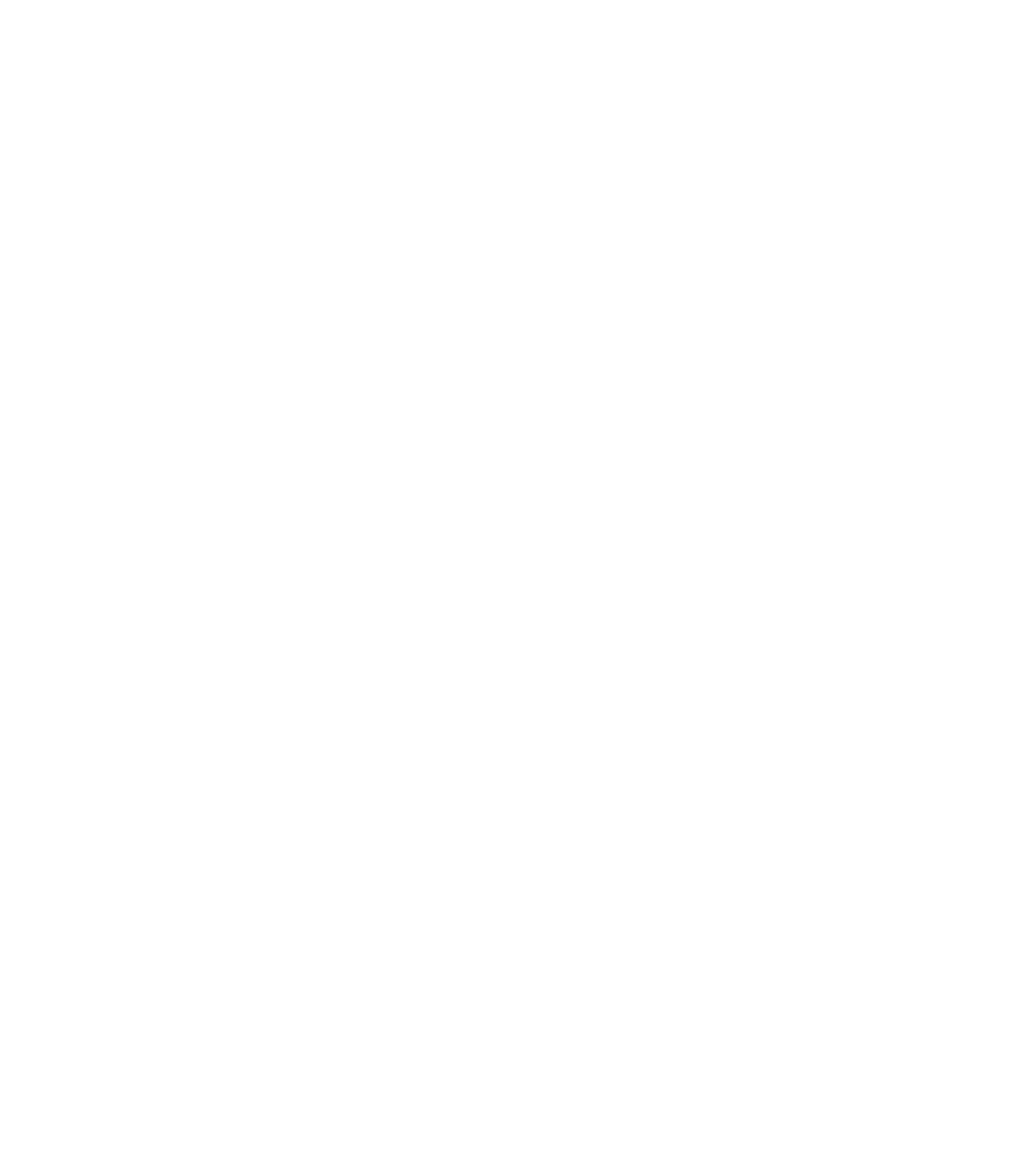
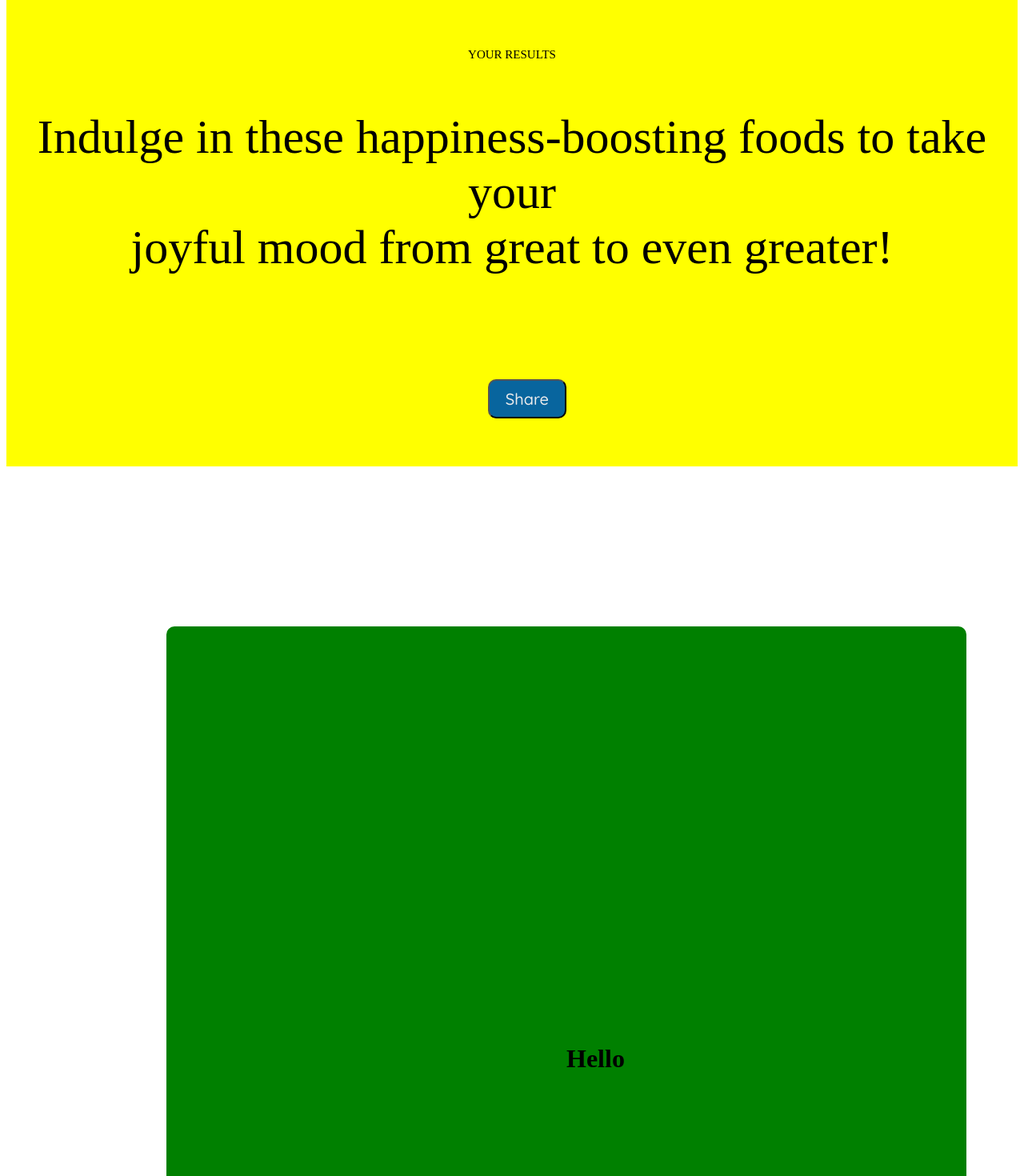
Before and after one commit to ShreeveshKumar/Foody, a React (Create React App) app in the folder foody/: page /Q1/Q2/Q3/Happy in a window 1280 px wide. Before the commit this address had no page. Shown: the part 160-1630 px from the top of the page at 80% size. Before the commit the page ends 800 px from the top, so only its background shows below. Built offline with nearby package versions, Linux system fonts and the light colour scheme.

Commit message:
started_again

```diff
--- a/foody/src/Animatedroute.js
+++ b/foody/src/Animatedroute.js
@@ -4,6 +4,7 @@
 import Q1 from "./Q1";
 import Q2 from "./Q2";
 import Q3 from "./Q3"
+import Happy from "./Happy"
 import {
   Route,
   Routes,
@@ -21,6 +22,7 @@
         <Route exact path="/Q1" element={<Q1 />} />
         <Route exact path="/Q1/Q2" element={<Q2 />} />
         <Route exact path="Q1/Q2/Q3" element={<Q3 />} />
+        <Route exact path="Q1/Q2/Q3/Happy" element={<Happy />} />
       </Routes>
     </AnimatePresence>
   );
--- /dev/null
+++ b/foody/src/Happy.css
@@ -0,0 +1,51 @@
+.happytop{
+    background-color: yellow;
+    padding:30px;
+    padding-top:200px;
+}
+
+.result{
+    font-size: 15px;
+    font-weight: 100;
+    text-align: center;
+}
+
+.resultbody{
+    font-size: 60px;
+    font-weight: 100;
+    text-align: center;
+}
+
+.resultshare{
+  -webkit-border-radius: 10;
+  -moz-border-radius: 10;
+  border-radius: 10px;
+  font-family: Courier New;
+  color: #ebebeb;
+  font-size: 20px;
+  background: #08659e;
+  padding: 10px 20px 10px 20px;
+  text-decoration: none;
+  display: inline-block;
+  position: relative;
+  top: 70%;
+  left: 45%;
+  font-family: 'Quicksand', sans-serif;
+  margin:30px;
+  margin-top:70px;
+
+}
+
+.resultshare:hover {
+  background: #33a7f0;
+  text-decoration: none;
+}
+
+
+.card{
+    padding:500px;
+    background-color: green;
+    margin:200px;
+    border-radius: 10px;
+
+}
--- /dev/null
+++ b/foody/src/Happy.jsx
@@ -0,0 +1,41 @@
+import React from 'react'
+import './Happy.css'
+
+function Happy() {
+  return (
+    <div>
+      <Result />
+      <Card />
+    </div>
+  )
+}
+
+
+function Result() {
+  return (
+    <div className='happytop'>
+      <h2 className='result'>YOUR RESULTS</h2>
+      <h3 className='resultbody'>
+        Indulge in these happiness-boosting foods  to take your  <br />joyful mood from
+        great to even greater!
+      </h3>
+      <button className='resultshare'>Share</button>
+
+    </div>
+  );
+}
+
+
+
+function Card ()  {
+    return(
+      <div>
+        <div className='card'>
+          <h1>Hello</h1>
+        </div>
+    </div>
+    )
+}
+
+
+export default Happy
--- a/foody/src/Home.css
+++ b/foody/src/Home.css
@@ -88,11 +88,7 @@
 }
 
 
-*{
-  margin-top:0px;
-  margin-left:0px;
-  margin-right:0px;
-}
+
 
 .element2{
   margin-left:95%;
--- a/foody/src/Q3.jsx
+++ b/foody/src/Q3.jsx
@@ -2,7 +2,8 @@
 import Navbar from './Navbar'
 import Video from './Video'
 import './Q3.css'
-// import { Link } from "react-router-dom";
+import { Link } from "react-router-dom";
+// import Happy from './Happy';
 // import ArrowCircleRightIcon from "@mui/icons-material/ArrowCircleRight";
 // import { motion } from "framer-motion"
 
@@ -34,9 +35,9 @@
       {/* <section className="nextradio">
         <ArrowCircleRightIcon />
       </section> */}
-      {/* <Link to="/q1/q2">
+      <Link to="/q1/q2/q3/happy">
         <button className="btn">Next</button>
-      </Link> */}
+      </Link>
     </div>
   );
 }
```
